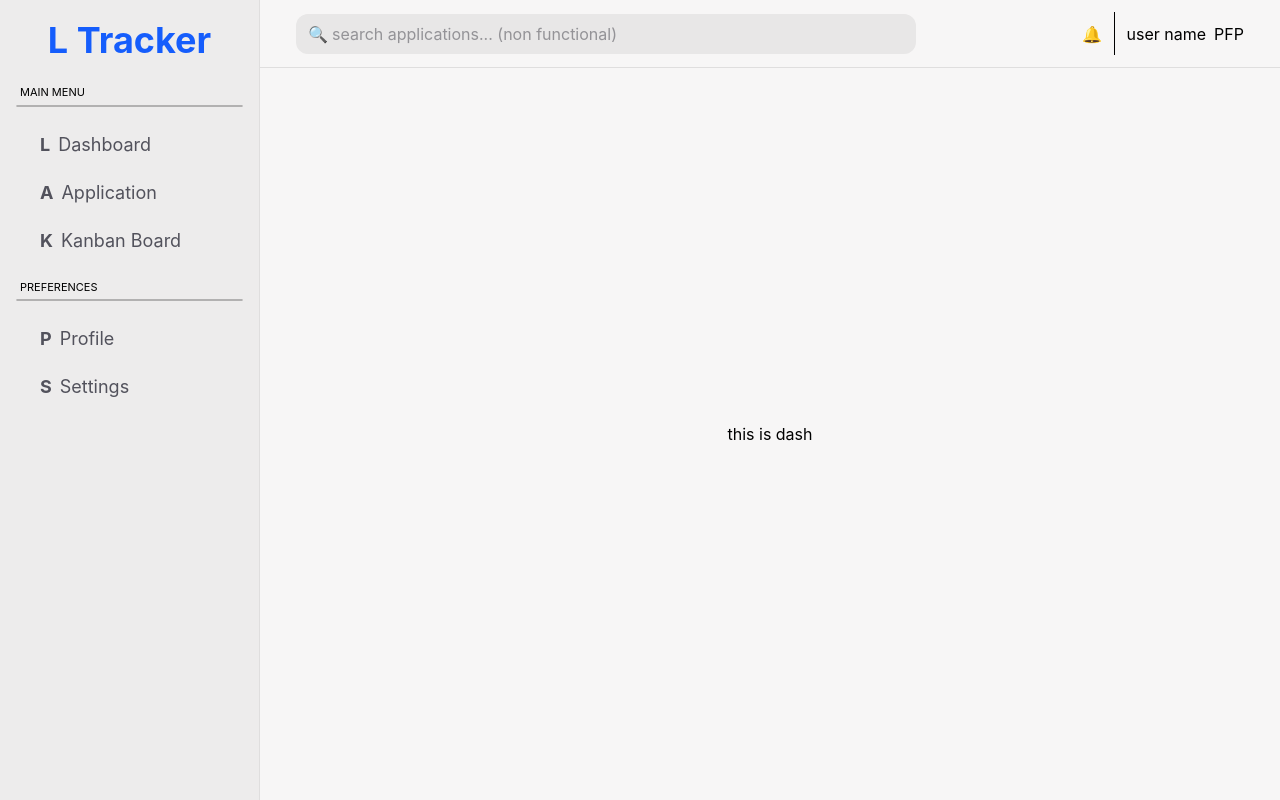
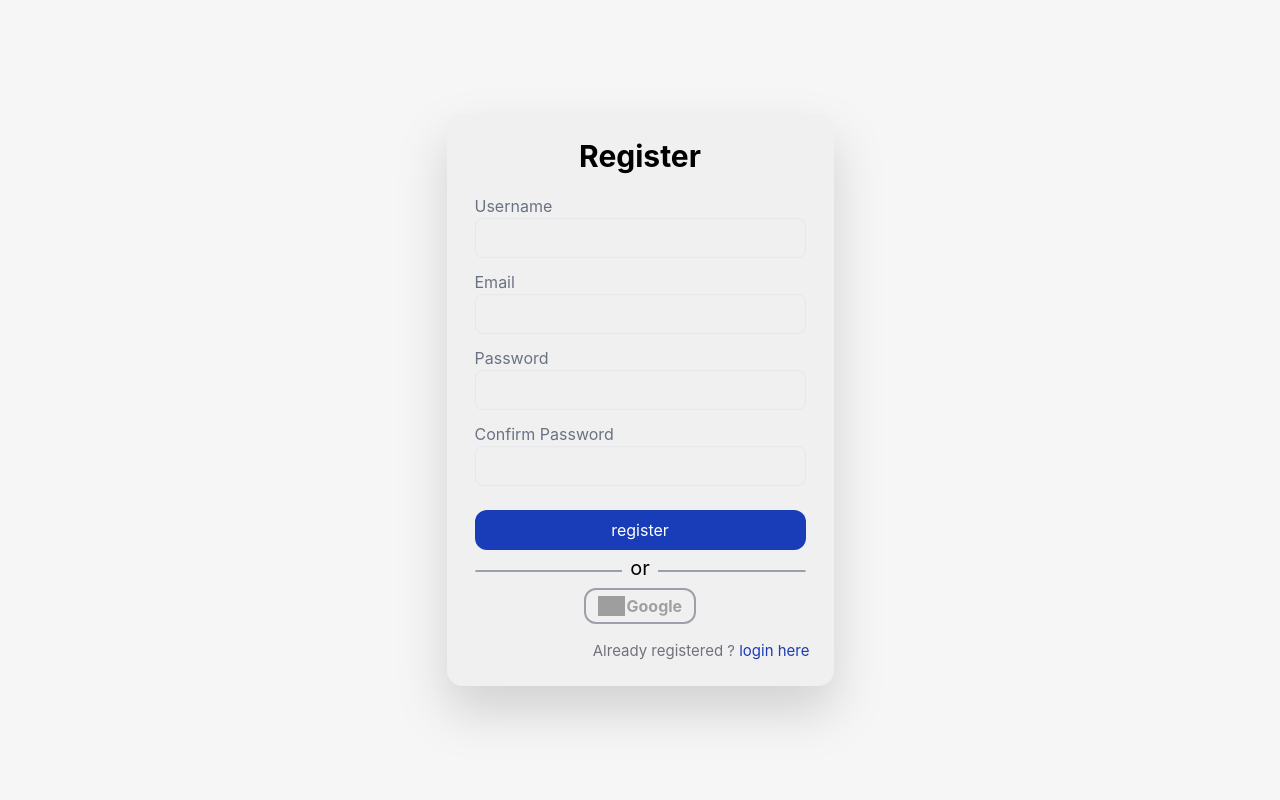
Before and after one commit to aniboe/Job-Application-Tracker-Project, a React (Vite) app in the folder frontend/: page /register in a window 1280 px wide. Shown: the top 800 px of the page. Built offline with nearby package versions, Linux system fonts and the light colour scheme; grey boxes are pictures that could not be loaded.

Commit message:
fix: correct layout component name and enhance routing; add navigation links in auth pages

```diff
--- a/frontend/src/App.jsx
+++ b/frontend/src/App.jsx
@@ -2,15 +2,24 @@ import React from 'react'
 import Login from './pages/auth/Login'
 import Register from './pages/auth/Register'
 import { Route, Routes } from "react-router-dom"
-import Laout from './layout/Laout'
+import Layout from './layout/Layout'
+import Dash from './pages/dashboard/Dash'
 
 function App() {
   return (
     <>
       <Routes>
-        <Route/>
+        {/* <Route path='/' element={}/> */}
+        <Route path='/login' element={ <Login/> }/>
+        <Route path='/register' element={ <Register/> }/>
       </Routes>
-      <Laout/>
+
+      <Layout>
+        <Routes>
+          <Route path='/dashboard' element={<Dash/>}/>
+        </Routes>
+      </Layout>
+
     </>
   )
 }
--- a/frontend/src/layout/Laout.jsx
+++ b/frontend/src/layout/Layout.jsx
@@ -1,6 +1,6 @@
 import React from 'react'
-import SideNav from './Sidenav'
-import TopBar from './TopBar'
+import SideNav from './Sidenav.jsx'
+import TopBar from './TopBar.jsx'
 import Dash from "../pages/dashboard/Dash.jsx"
 
 
--- a/frontend/src/layout/SideNav.jsx
+++ b/frontend/src/layout/SideNav.jsx
@@ -16,6 +16,8 @@ function SideNav() {
 
                 <div>
                     <ul className='flex flex-col gap-1'>
+
+                        {/* NOTE: remove all the li's and make it into a saperate component later */}
 
                         <li className='pl-6 h-11 rounded-xl flex  justify-start text-zinc-600 hover:bg-blue-100 hover:text-blue-700'>
                             <div className='flex items-center'>
--- a/frontend/src/pages/auth/Login.jsx
+++ b/frontend/src/pages/auth/Login.jsx
@@ -1,7 +1,14 @@
 import React, { useState } from 'react'
 import axios from "axios"
+import { Link, useNavigate } from 'react-router-dom'
+
+
 
 export function Login() {
+
+    const Navigate = useNavigate()
+
+
     const [username, setUsername] = useState("")
     const [password, setPassword] = useState("")
 
@@ -19,6 +26,8 @@ export function Login() {
             )
             setUsername("")
             setPassword("")
+
+            Navigate("/dashboard")
         } catch (error) {
             console.log(error.response.data)
         }
@@ -115,7 +124,7 @@ export function Login() {
                 </div>
 
                 <div className='text-right text-zinc-500 text-[15px] mt-4'>
-                    <a className='' href="#">Not registered ? <span className='text-blue-800 hover:underline'>register here</span></a>
+                    <Link to="/register">Not registered ? <span className='text-blue-800 hover:underline'>register here</span></Link>
                 </div>
 
             </div>
--- a/frontend/src/pages/auth/Register.jsx
+++ b/frontend/src/pages/auth/Register.jsx
@@ -1,8 +1,12 @@
 import axios from 'axios'
 import React, { useState } from 'react'
+import { Link, useNavigate } from 'react-router-dom'
+
 
 
 export function Register() {
+
+    const Navigate = useNavigate()
 
     const [username, setUsername] = useState("")
     const [email, setEmail] = useState("")
@@ -34,7 +38,8 @@ export function Register() {
             setEmail("")
             setPassword1("")
             setPassword2("")
-            console.log("logged in susseccfully");
+            // console.log("logged in susseccfully");
+            Navigate("/dashboard")
 
         } catch (error) {
             setErrors(error)
@@ -164,7 +169,7 @@ export function Register() {
                 </div>
 
                 <div className='text-right text-zinc-500 text-[15px] mt-4'>
-                    <a className='' href="#">Already registered ? <span className='text-blue-800 hover:underline'>login here</span></a>
+                    <Link to="/login">Already registered ? <span className='text-blue-800 hover:underline'>login here</span></Link>
                 </div>
 
             </div>
```
